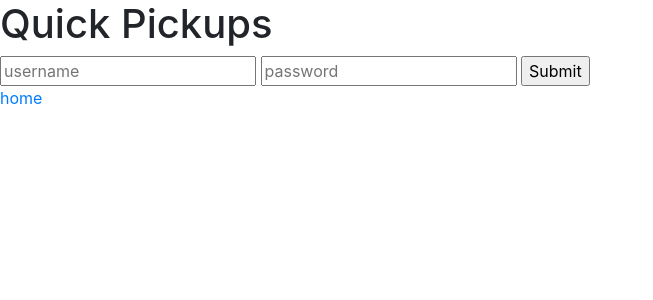
After one commit to remoteree/quick-pickups, a Django app: page /login in a window 1280 px wide. The commit adds this page. Shown: the top 300 px of the page, without its empty margins (0-653 px from the left). Run offline with Django 4.2, Linux system fonts and the light colour scheme; some libraries are stand-ins or nearby versions.

Commit message:
login added

```diff
--- a/pickups/templates/pickups/index.html
+++ b/pickups/templates/pickups/index.html
@@ -8,6 +8,7 @@
     <body>
         <h1>Quick Pickups</h1>
         <a  href="{% url 'sports:register' %}" rel="stylesheet"> register</a>
+        <a  href="{% url 'sports:login' %}" rel="stylesheet">Login</a>
         {% if user.is_authenticated %}
             <p> You're log in</p>
         {% endif %}
--- /dev/null
+++ b/pickups/templates/pickups/login.html
@@ -0,0 +1,18 @@
+<!DOCTYPE html>
+<html>
+    <head>
+        <title>{% block title %}Auctions{% endblock %}</title>
+        <link rel="stylesheet" href="https://stackpath.bootstrapcdn.com/bootstrap/4.4.1/css/bootstrap.min.css" integrity="sha384-Vkoo8x4CGsO3+Hhxv8T/Q5PaXtkKtu6ug5TOeNV6gBiFeWPGFN9MuhOf23Q9Ifjh" crossorigin="anonymous">
+        <link href="../static/pickups/styles.css" rel="stylesheet">
+    </head>
+    <body>
+        <h1>Quick Pickups</h1>
+        <form action="{% url 'sports:login' %}" method="POST">
+            {% csrf_token %}
+            <input type="text" placeholder="username" name ="username">
+            <input type="password" placeholder="password" name="password">
+            <input type="submit" placeholder="Submit">
+        </form>
+        <a  href="{% url 'sports:index' %}" rel="stylesheet"> home</a>
+    </body>
+</html>
--- a/pickups/url.py
+++ b/pickups/url.py
@@ -6,5 +6,6 @@ app_name = "sports"
 
 urlpatterns = [
     path("", views.index, name="index"),
-    path("register", views.register, name="register")
+    path("register", views.register, name="register"),
+    path("login", views.login, name="login")
 ]
--- a/pickups/views.py
+++ b/pickups/views.py
@@ -1,9 +1,12 @@
-from django.shortcuts import render
+from multiprocessing import AuthenticationError
+from django.shortcuts import render, redirect
 from django.contrib.auth import authenticate, login, logout
 from django.db import IntegrityError
 from django.http import HttpResponse, HttpResponseRedirect
 from django.urls import reverse
 from django.db import connections, transaction
+from django.contrib.auth.forms import AuthenticationForm
+from django.contrib import messages
 
 from .models import User
 # Create your views here.
@@ -33,3 +36,23 @@ def register(request):
         return HttpResponseRedirect(reverse("sports:index"))
     else:
         return render(request, "../templates/pickups/register.html")
+
+def login(request):
+    if request.method == "POST":
+        form = AuthenticationForm(request, data=request.POST)
+        if form.is_valid():
+            username = request.POST["username"]
+            email = request.POST["email"]
+            password = request.POST["password"]
+            confirmation = request.POST["confirmation"]
+            user = authenticate(username=username, password=password)
+            if user is not None:
+                login(request, user)
+                messages.info(request, f"You are now logged in as {username}.")
+                return redirect("pickups:index")
+            else:
+                messages.error(request,"Invalid username or password.")
+        else:
+            messages.error(request,"Invalid username or password.")
+    form = AuthenticationForm()
+    return render(request=request, template_name="../templates/pickups/login.html", context={"login_form":form})
```
